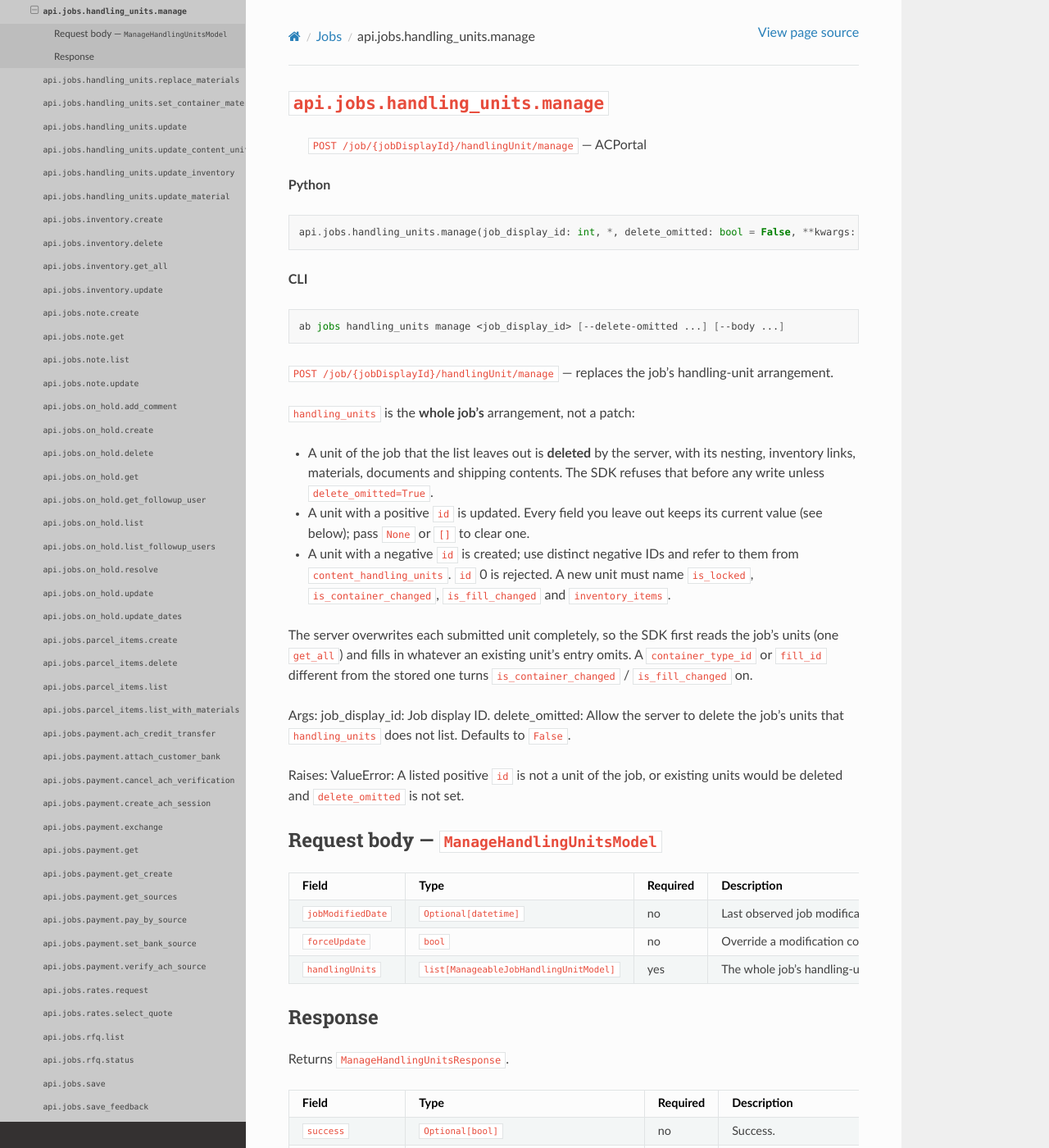
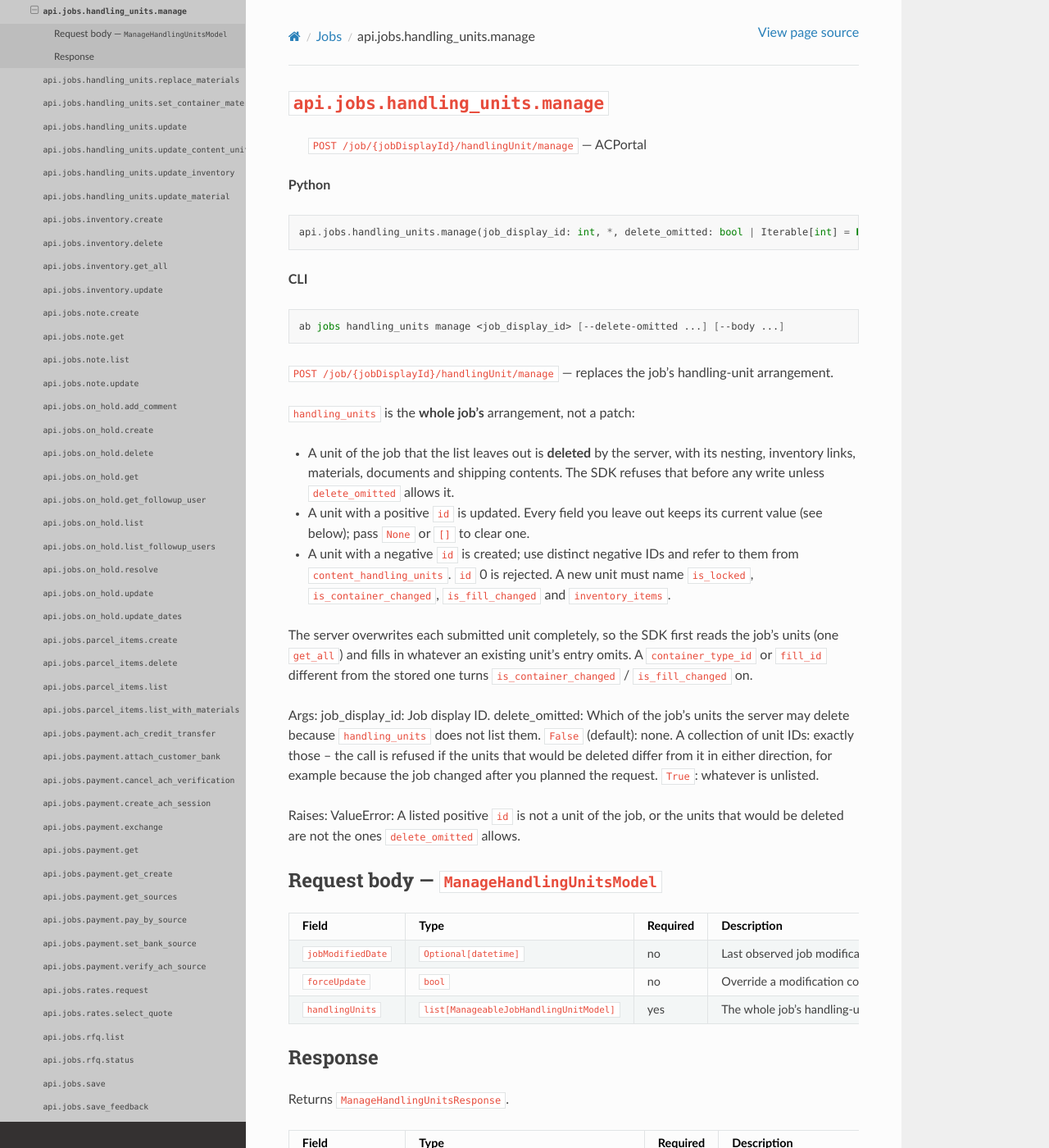
Before and after one commit to AnnexBrands/annex-abconnect, a Sphinx documentation site: the page built from docs/api/jobs/handling_units.manage.md, in a window 1280 px wide and 1400 px high. Shown: the whole window at 82% size. Built offline with Sphinx 7.4.7 and the Read the Docs theme 3.1.0, drawn with Linux system fonts in a browser that asks for light colours.

Commit message:
fix: side-effect-free api.partner_id; delete_omitted accepts explicit unit IDs
- ABConnectAPI.partner_id is now plain configuration: it returns the
  configured partner or None and never raises, obtains a token or makes a
  request, so hasattr/dir-driven code, autospec and debuggers are safe. The
  token-reading resolution moved to ABConnectAPI.resolve_partner_id().
- handling_units.manage(delete_omitted=...) also accepts the exact set of
  unit IDs the caller means to delete and refuses when the units that would
  be deleted differ from it in either direction, closing the gap between
  planning a request and sending it.

Reported by the tools migration against 0959139.

Co-Authored-By: Claude Fable 5.2 <noreply@anthropic.com>

````diff
--- a/docs/api/jobs/handling_units.manage.md
+++ b/docs/api/jobs/handling_units.manage.md
@@ -6,7 +6,7 @@
 **Python**
 
 ```python
-api.jobs.handling_units.manage(job_display_id: int, *, delete_omitted: bool = False, **kwargs: Any) -> ManageHandlingUnitsResponse
+api.jobs.handling_units.manage(job_display_id: int, *, delete_omitted: bool | Iterable[int] = False, **kwargs: Any) -> ManageHandlingUnitsResponse
 ```
 
 **CLI**
@@ -21,7 +21,7 @@ ab jobs handling_units manage <job_display_id> [--delete-omitted ...] [--body ..
 
 - A unit of the job that the list leaves out is **deleted** by the server, with
   its nesting, inventory links, materials, documents and shipping contents. The
-  SDK refuses that before any write unless ``delete_omitted=True``.
+  SDK refuses that before any write unless ``delete_omitted`` allows it.
 - A unit with a positive ``id`` is updated. Every field you leave out keeps its
   current value (see below); pass ``None`` or ``[]`` to clear one.
 - A unit with a negative ``id`` is created; use distinct negative IDs and refer
@@ -36,12 +36,16 @@ omits. A ``container_type_id`` or ``fill_id`` different from the stored one turn
 
 Args:
     job_display_id: Job display ID.
-    delete_omitted: Allow the server to delete the job's units that
-        ``handling_units`` does not list. Defaults to ``False``.
+    delete_omitted: Which of the job's units the server may delete because
+        ``handling_units`` does not list them. ``False`` (default): none.
+        A collection of unit IDs: exactly those -- the call is refused if
+        the units that would be deleted differ from it in either
+        direction, for example because the job changed after you planned
+        the request. ``True``: whatever is unlisted.
 
 Raises:
-    ValueError: A listed positive ``id`` is not a unit of the job, or existing
-        units would be deleted and ``delete_omitted`` is not set.
+    ValueError: A listed positive ``id`` is not a unit of the job, or the
+        units that would be deleted are not the ones ``delete_omitted`` allows.
 
 ## Request body — `ManageHandlingUnitsModel`
 
````
Also changed, not shown: CHANGELOG.md (+9 -7 lines), docs/api/lots/item_data.md (+1 -1 lines), docs/mapping-8-01/packing.md (+4 -2 lines), docs/migration-8-01.md (+3 -2 lines), 7 other files.
